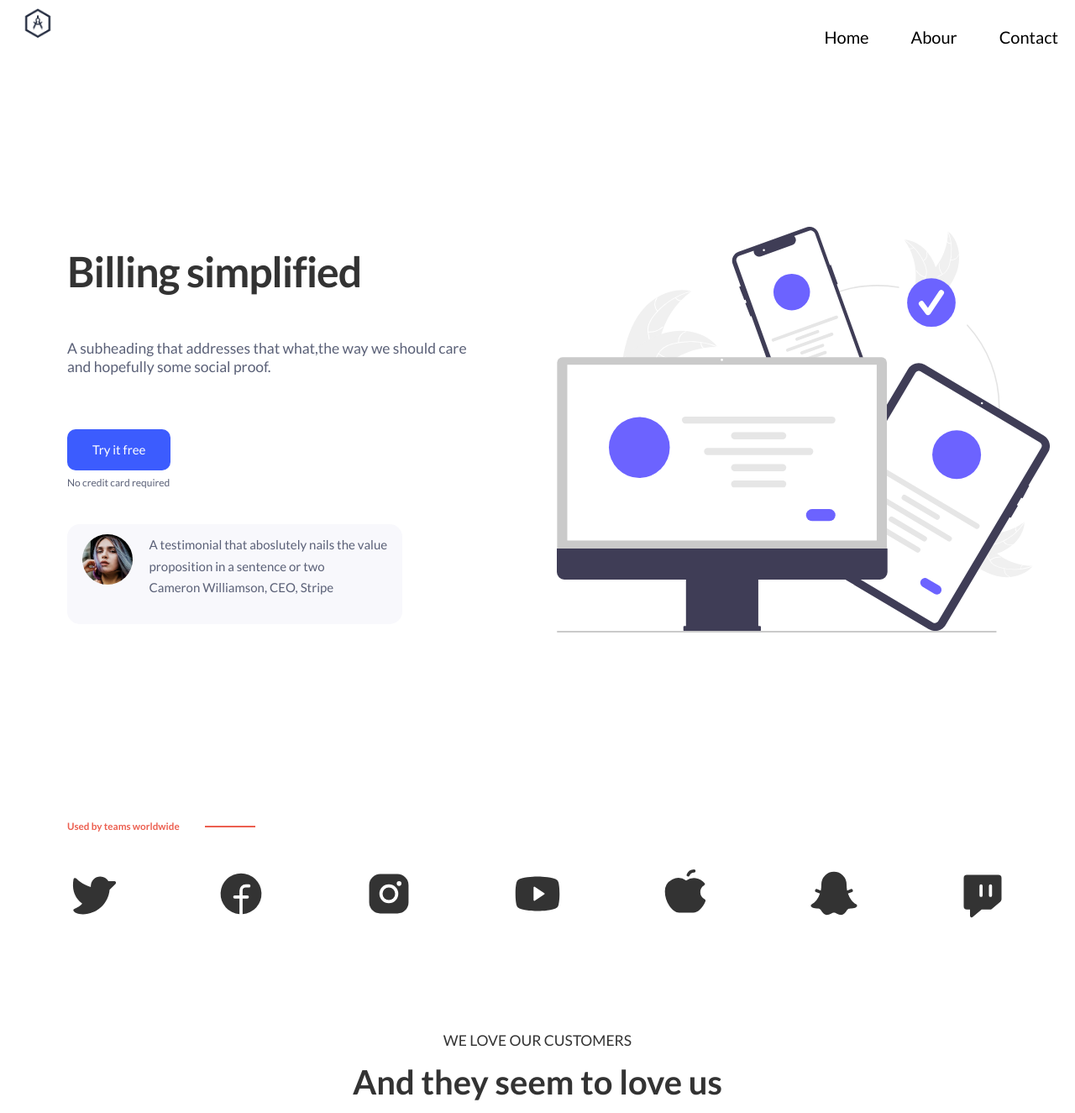
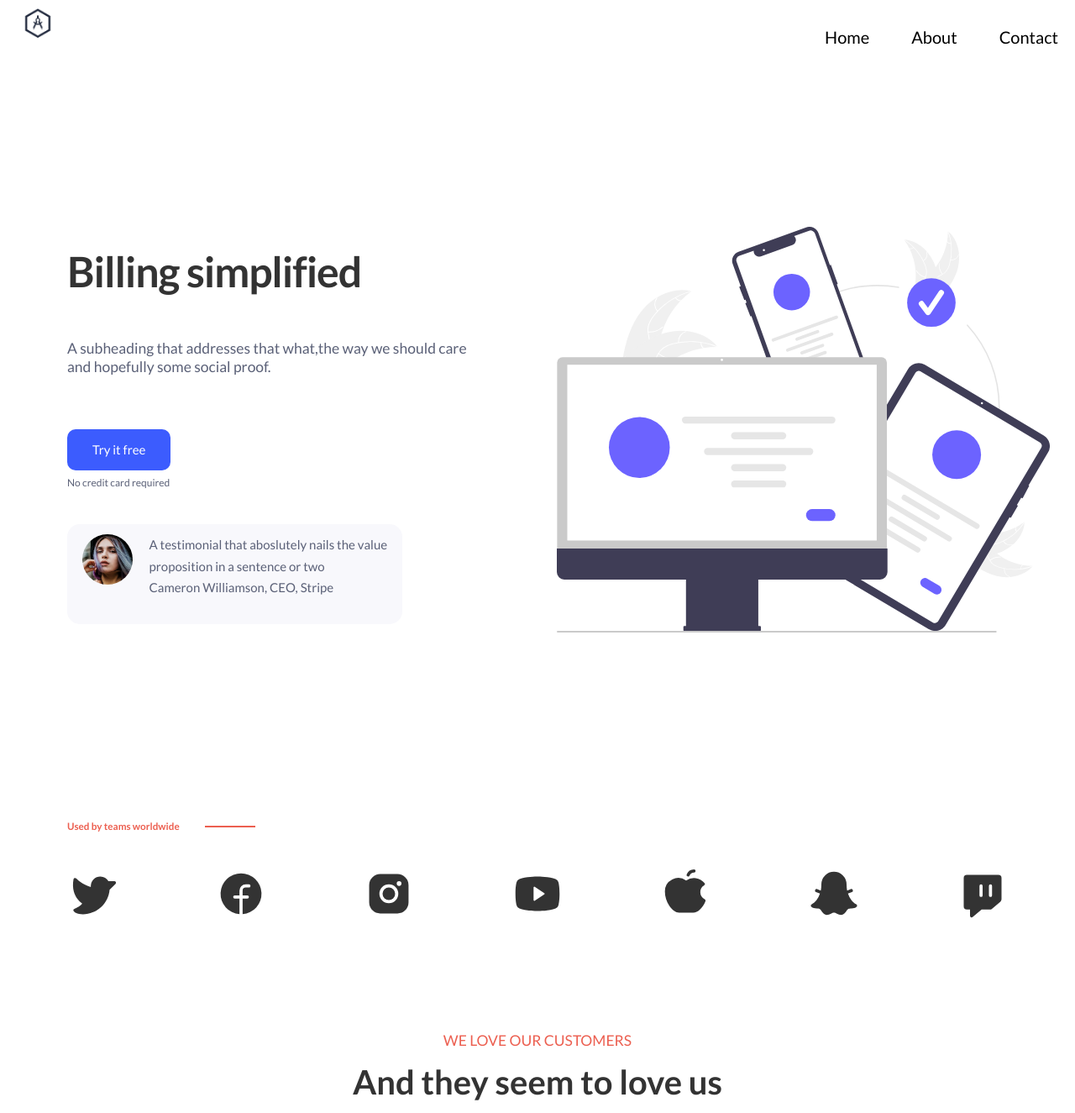
Before and after one commit to sebix00/template, a website: page index.html in a window 1280 px wide. Shown: the top 1325 px of the page at 84% size. Drawn offline with Linux system fonts and the light colour scheme.

Commit message:
added demo

```diff
--- a/index.html
+++ b/index.html
@@ -21,7 +21,7 @@
 
       <ul class="header__nav-list">
         <li class="nav-element">Home</li>
-        <li class="nav-element">Abour</li>
+        <li class="nav-element">About</li>
         <li class="nav-element">Contact</li>
       </ul>
     </nav>
--- a/sass/_user-cards.scss
+++ b/sass/_user-cards.scss
@@ -9,7 +9,7 @@
 
   &__heading {
     grid-column: 1/-1;
-    color: var(--color-orange);
+    color: var(--color-orange) !important;
     text-transform: uppercase;
     justify-self: center;
     font-weight: 400;
```
Also changed, not shown: css/style.css, demo/Org2.png (added), demo/Org4.png (added), demo/Org5.png (added), demo/Temp1.png (added), demo/Temp2.png (added), demo/Temp4.png (added), demo/Temp5.png (added), 6 other files.
